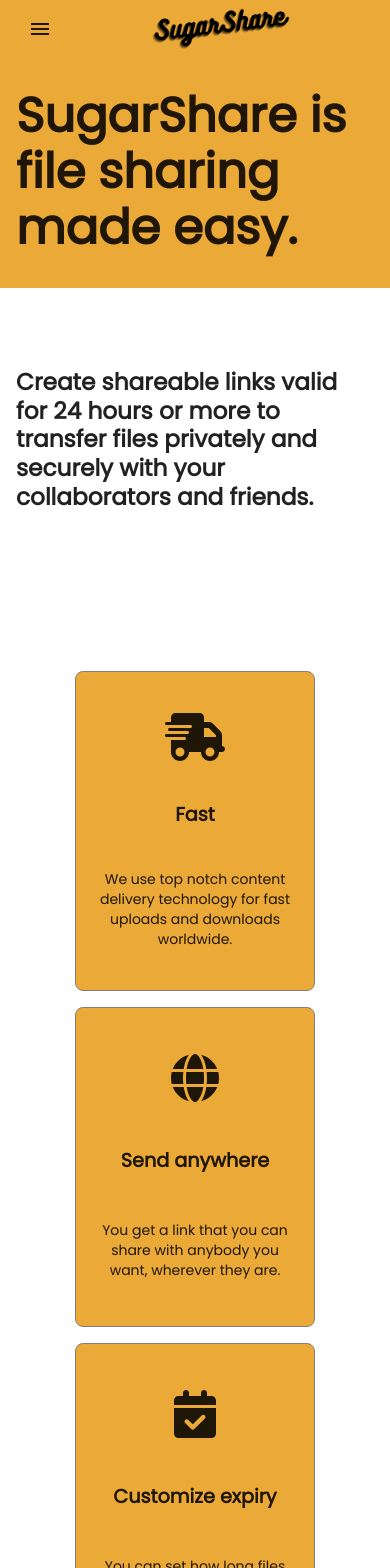
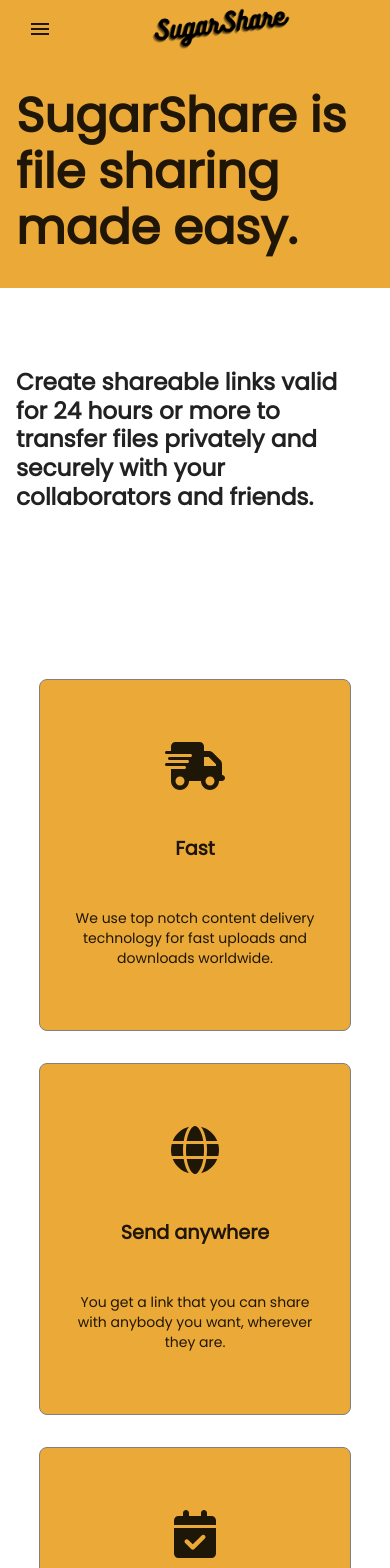
Before and after one commit to sugarshare/sugarshare-www, a React (Create React App) app: page / in a window 390 px wide. Shown: the top 1568 px of the page. Built offline with nearby package versions, Linux system fonts and the light colour scheme.

Commit message:
Update base tile to take 80vw on small screens

```diff
--- a/src/components/BaseTile.tsx
+++ b/src/components/BaseTile.tsx
@@ -5,9 +5,12 @@
   return (
     <Box
       sx={{
-        width: '15rem',
-        height: '20rem',
         backgroundColor: 'honey.main',
+        marginY: 1,
+        padding: 2,
+        minWidth: { xs: '80vw', md: null },
+        width: { xs: '80vw', md: '16rem' },
+        height: '22rem',
         display: 'flex',
         flexDirection: 'column',
         flexWrap: 'nowrap',
```
